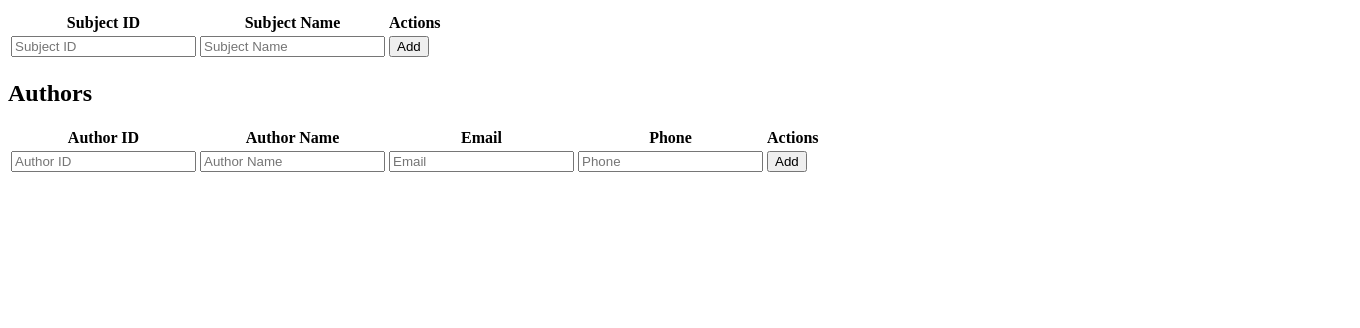
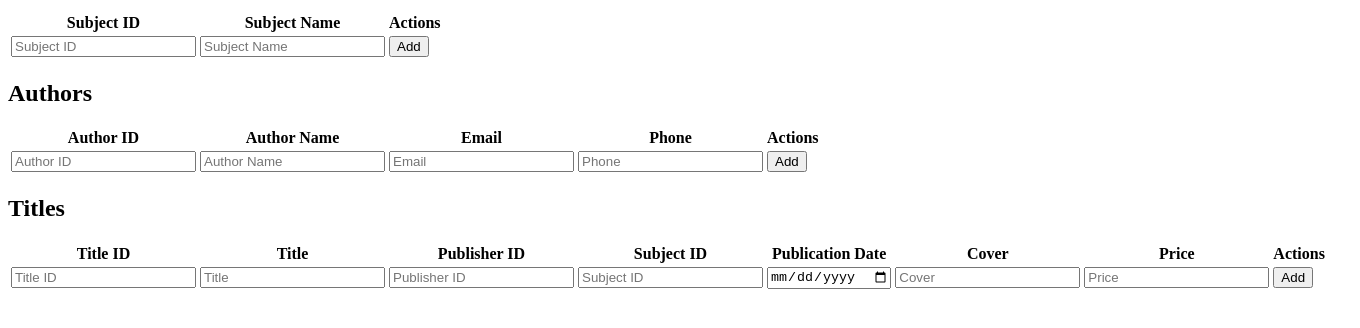
Before and after one commit to ladalar/bookCRUD, a Flask app: page / in a window 1360 px wide. Shown: the part 172-500 px from the top of the page. Run offline with Flask 3, Linux system fonts and the light colour scheme; data that the repository does not hold is empty.

Commit message:
added titles

```diff
--- a/app.py
+++ b/app.py
@@ -234,11 +234,71 @@ def update_author(auID):
     db.session.commit()
     return jsonify({'message': 'Author updated'})
 
+@app.route('/titles', methods=['GET'])
+def get_titles():
+    titles = Title.query.all()
+    return jsonify([
+        {
+            'titleID': t.titleID,
+            'title': t.title,
+            'pubID': t.pubID,
+            'subID': t.subID,
+            'pubDate': t.pubDate.isoformat() if t.pubDate else None,
+            'cover': t.cover,
+            'price': t.price
+        } for t in titles
+    ])
+
+@app.route('/titles', methods=['POST'])
+def add_title():
+    data = request.get_json()
+
+    titleID = data.get('titleID')
+    title = data.get('title')
+    pubID = data.get('pubID')
+    subID = data.get('subID')
+    pubDate = data.get('pubDate')
+    cover = data.get('cover')
+    price = data.get('price')
+
+    if not titleID or not title or not pubID or not subID:
+        return jsonify({'error': 'Missing required fields'}), 400
+
+    try:
+        new_title = Title(
+            titleID=titleID, title=title, pubID=pubID, subID=subID,
+            pubDate=pubDate, cover=cover, price=price
+        )
+        db.session.add(new_title)
+        db.session.commit()
+        return jsonify({'message': 'Title added'}), 201
+    except Exception as e:
+        print("❌ Error adding title:", e)
+        return jsonify({'error': str(e)}), 500
+
+@app.route('/titles/<int:titleID>', methods=['DELETE'])
+def delete_title(titleID):
+    title = Title.query.get_or_404(titleID)
+    db.session.delete(title)
+    db.session.commit()
+    return jsonify({'message': 'Title deleted'})
+
+@app.route('/titles/<int:titleID>', methods=['PATCH'])
+def update_title(titleID):
+    title = Title.query.get_or_404(titleID)
+    data = request.get_json()
+    field = data.get('field')
+    value = data.get('value')
+
+    if field not in ['titleID', 'title', 'pubID', 'subID', 'pubDate', 'cover', 'price']:
+        return jsonify({'error': 'Invalid field'}), 400
+
+    setattr(title, field, value)
+    db.session.commit()
+    return jsonify({'message': 'Title updated'})
 
 
-# ---------------------
 # Debug Info
-# ---------------------
 
 with app.app_context():
     print("Registered routes:")
--- a/templates/index.html
+++ b/templates/index.html
@@ -47,7 +47,22 @@
         <tbody id="authorTableBody"></tbody>
     </table>
 
-
+    <h2>Titles</h2>
+    <table>
+        <thead>
+            <tr>
+                <th>Title ID</th>
+                <th>Title</th>
+                <th>Publisher ID</th>
+                <th>Subject ID</th>
+                <th>Publication Date</th>
+                <th>Cover</th>
+                <th>Price</th>
+                <th>Actions</th>
+            </tr>
+        </thead>
+        <tbody id="titleTableBody"></tbody>
+    </table>
 
     <script>
         const tableConfigs = {
@@ -78,7 +93,22 @@
                     { key: 'email', type: 'email', label: 'Email' },
                     { key: 'phone', type: 'tel', label: 'Phone' }
                 ]
+            },
+
+            titles: {
+                endpoint: '/titles',
+                tableBodyId: 'titleTableBody',
+                fields: [
+                    { key: 'titleID', type: 'number', label: 'Title ID' },
+                    { key: 'title', type: 'text', label: 'Title' },
+                    { key: 'pubID', type: 'number', label: 'Publisher ID' },
+                    { key: 'subID', type: 'text', label: 'Subject ID' },
+                    { key: 'pubDate', type: 'date', label: 'Publication Date' },
+                    { key: 'cover', type: 'text', label: 'Cover' },
+                    { key: 'price', type: 'number', label: 'Price' }
+                ]
             }
+
         };
         function createEditableCell(endpoint, ID, field, value) {
             return `
@@ -181,7 +211,6 @@
                 }
             }
 
-
             const res = await fetch(endpoint, {
                 method: 'POST',
                 headers: { 'Content-Type': 'application/json' },
```
